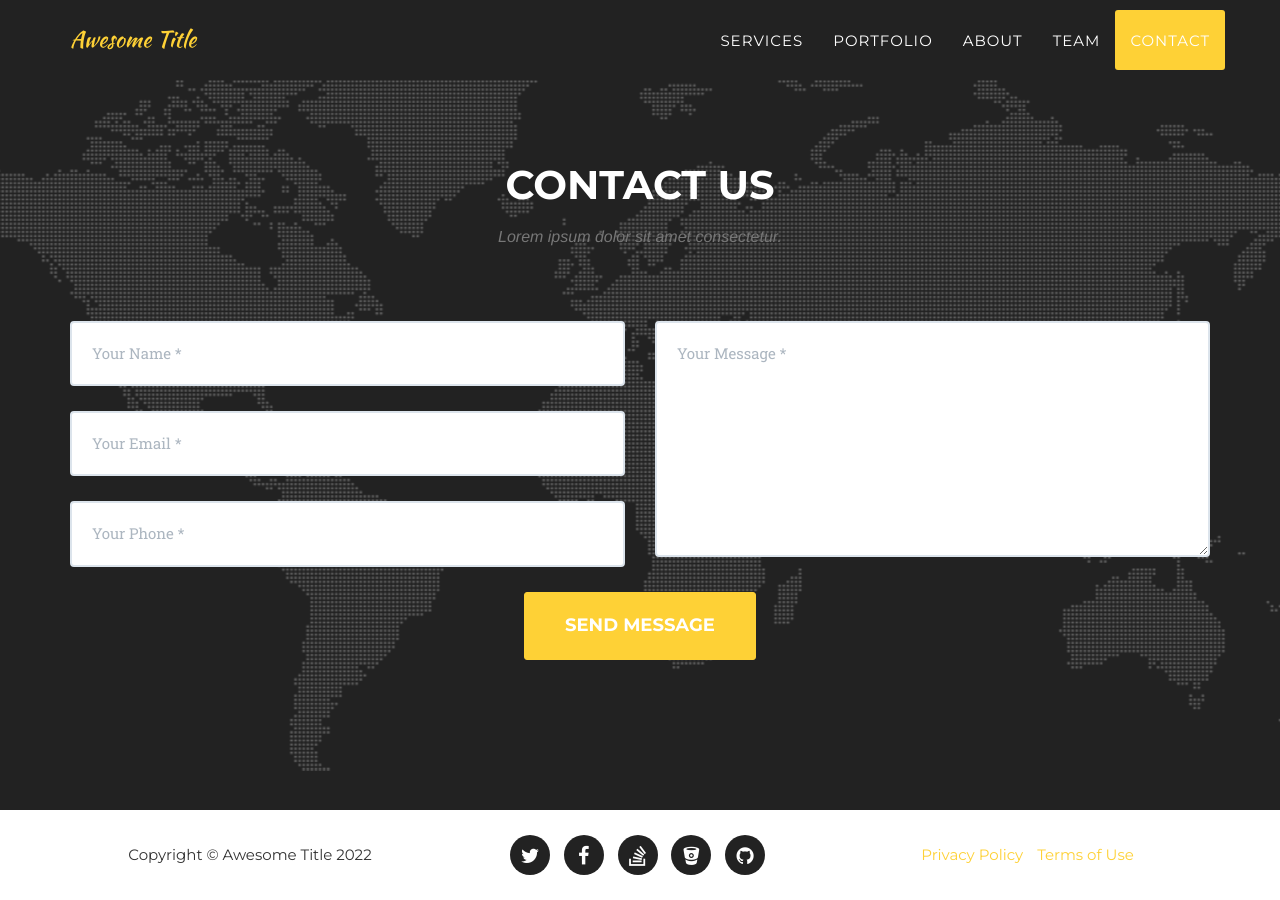
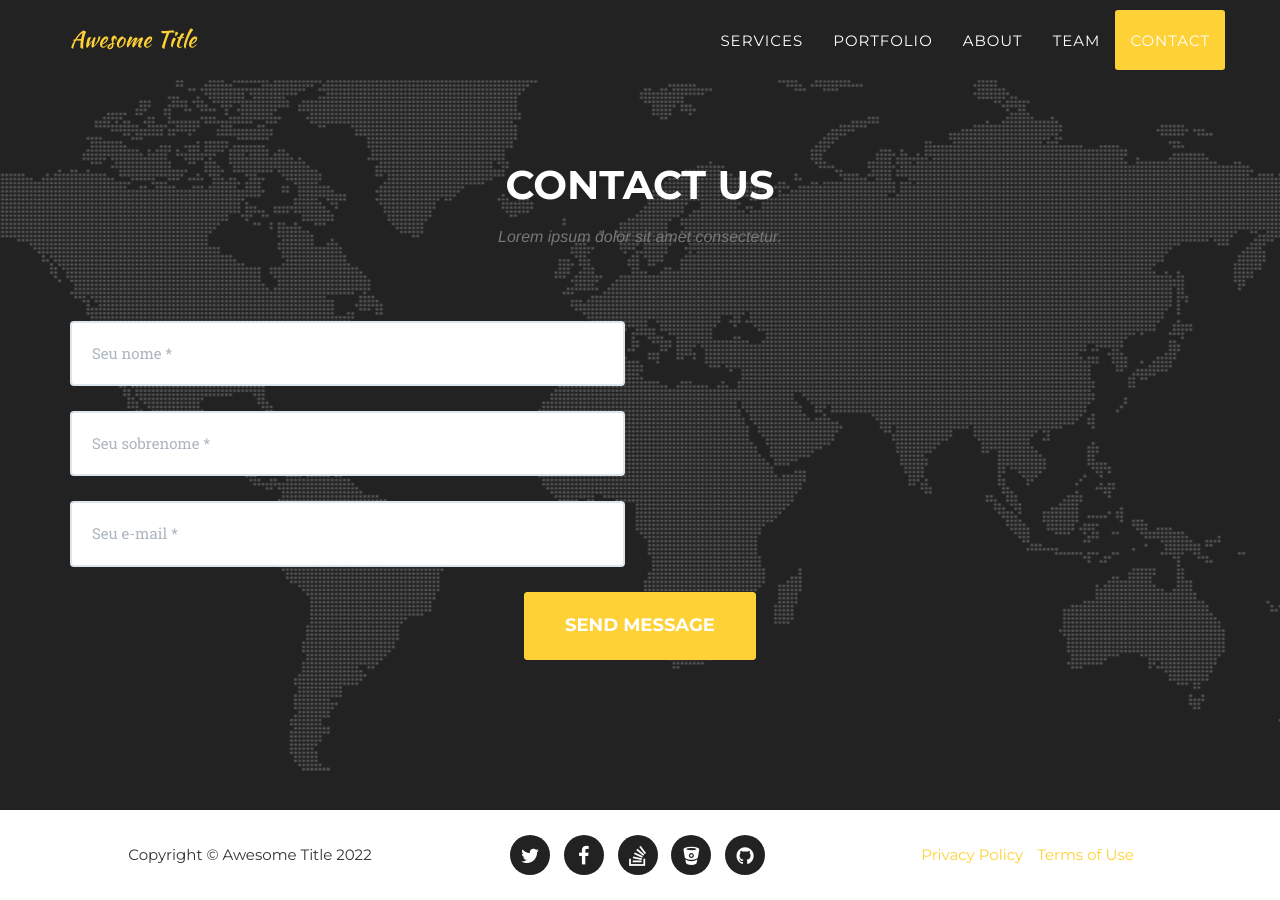
Before and after one commit to kellyeudenia/makeup, a Jekyll site: the page built from index.html, in a window 1280 px wide and 900 px high, scrolled down 5636 px. Built offline with Jekyll 4.4.1, drawn with Linux system fonts in a browser that asks for light colours; some web fonts are replaced.

Commit message:
'adiciona_getform'

```diff
--- a/_includes/contact.html
+++ b/_includes/contact.html
@@ -12,21 +12,15 @@
                         <div class="row">
                             <div class="col-md-6">
                                 <div class="control-group form-group">
-                                    <input type="text" name="name" = class="form-control" placeholder="Your Name *" id="name" required data-validation-required-message="Please enter your name.">
+                                    <input type="text" name="name" = class="form-control" placeholder="Seu nome *" id="name" required data-validation-required-message="Informe seu primeiro nome.">
                                     <p class="help-block text-danger"></p>
                                 </div>
                                 <div class="control-group form-group">
-                                    <input type="email" name="email" class="form-control" placeholder="Your Email *" id="email" required data-validation-required-message="Please enter your email address.">
+                                    <input type="text" name="surname" class="form-control" placeholder="Seu sobrenome *" id="surname" required data-validation-required-message="Informe seu sobrenome.">
                                     <p class="help-block text-danger"></p>
                                 </div>
                                 <div class="control-group form-group">
-                                    <input type="tel" class="form-control" placeholder="Your Phone *" id="phone" required data-validation-required-message="Please enter your phone number.">
-                                    <p class="help-block text-danger"></p>
-                                </div>
-                            </div>
-                            <div class="col-md-6">
-                                <div class="control-group form-group">
-                                    <textarea class="form-control" placeholder="Your Message *" id="message" required data-validation-required-message="Please enter a message."></textarea>
+                                    <input type="email" name="email" class="form-control" placeholder="Seu e-mail *" id="email" required data-validation-required-message="Informe seu e-mail.">
                                     <p class="help-block text-danger"></p>
                                 </div>
                             </div>
--- a/js/contact_me.js
+++ b/js/contact_me.js
@@ -11,6 +11,10 @@
     )
     formData.append(
         'email',
+        document.querySelector('input[name="surname"]').value
+    )
+    formData.append(
+        'email',
         document.querySelector('input[name="email"]').value
     )
 
```
